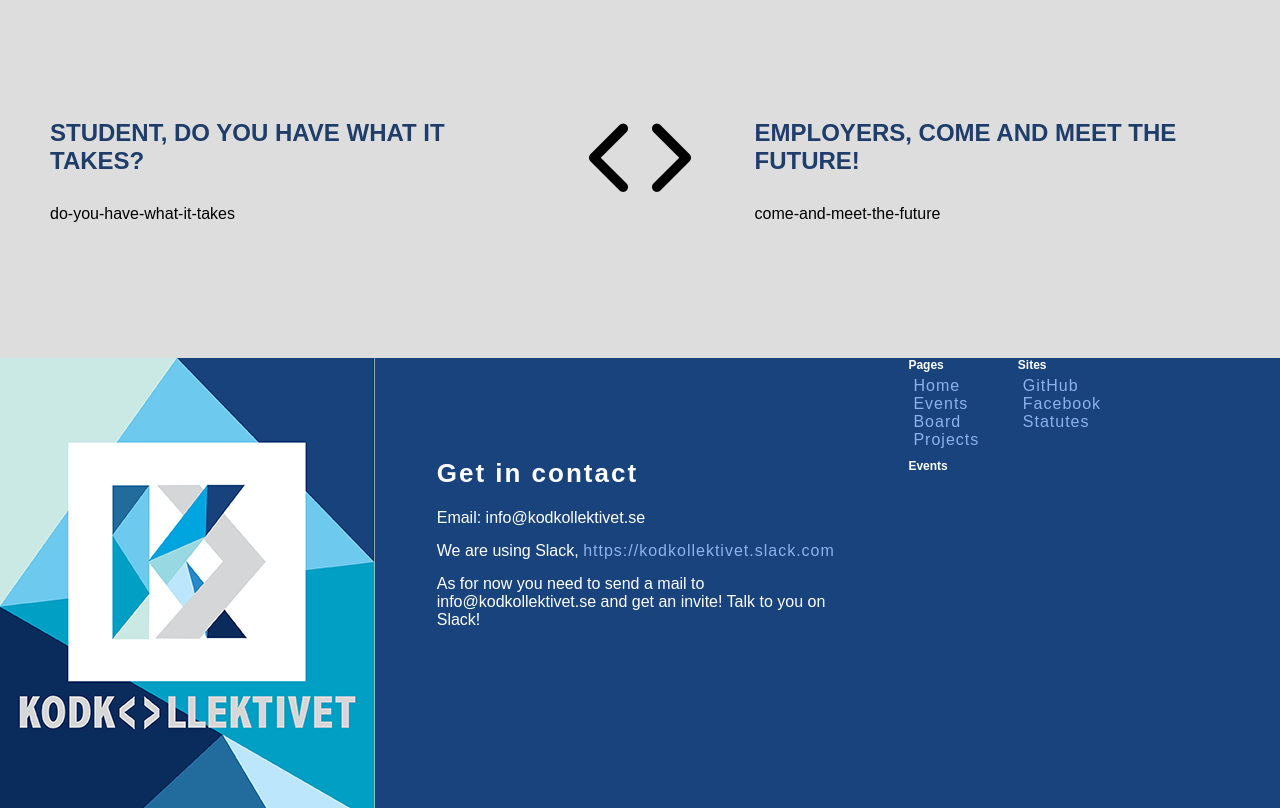
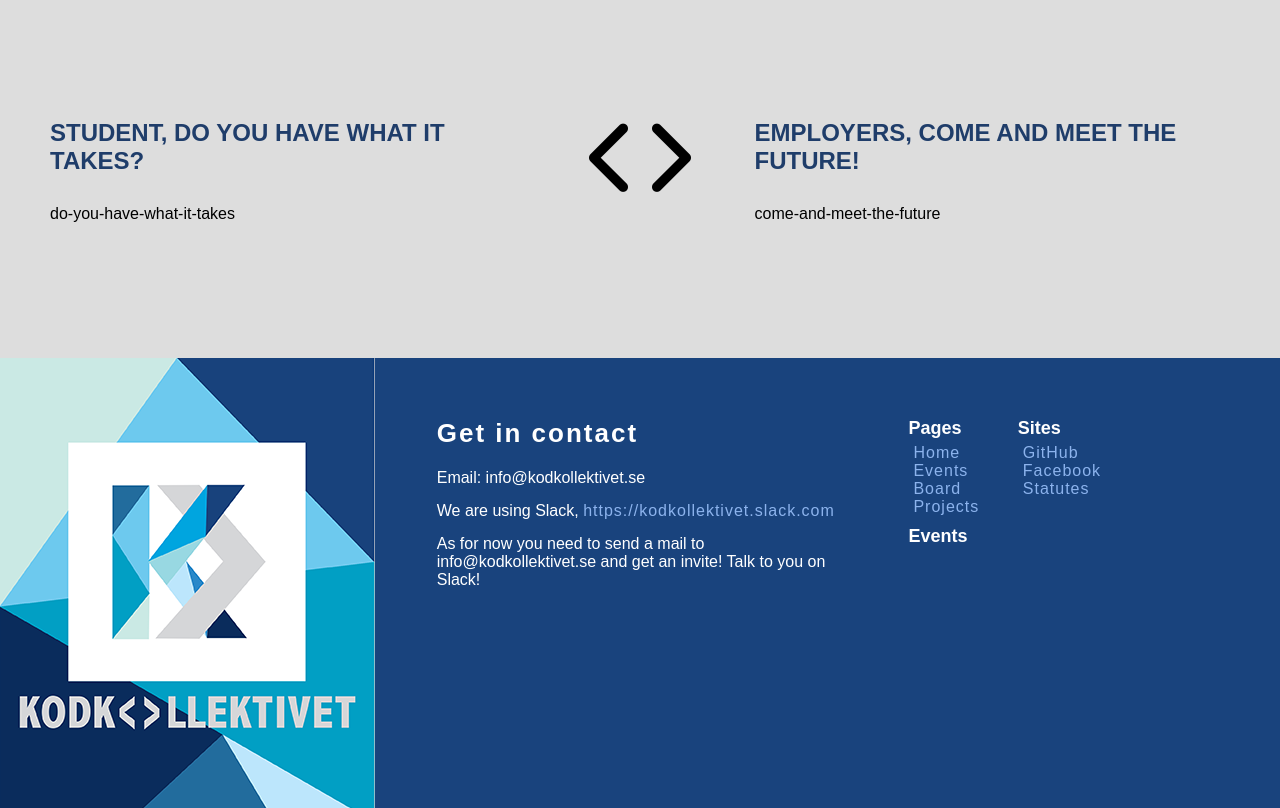
Before and after one commit to Kodkollektivet/kodkollektivet.se, a Django app: page /en/ in a window 1280 px wide. Shown: the part 781-1589 px from the top of the page. Run offline with Django 3.2, Linux system fonts and the light colour scheme; data that the repository does not hold is empty; parts of the project's set-up code (start-up, migrations or seed data) failed here and were passed over; some libraries are stand-ins or nearby versions.

Commit message:
forgot main.css

```diff
--- a/static/css/main.css
+++ b/static/css/main.css
@@ -1,5 +1,5 @@
 @import url("https://fonts.googleapis.com/css?family=Poppins:300,700");
-/* line 2, ../../../../../.rvm/gems/ruby-2.4.0/gems/neat-compass-1.6.0/stylesheets/neat/grid/_grid.scss */
+/* line 2, ../../../../../../../Ruby25-x64/lib/ruby/gems/2.5.0/gems/neat-compass-1.6.0/stylesheets/neat/grid/_grid.scss */
 * {
   -webkit-box-sizing: border-box;
   -moz-box-sizing: border-box;
@@ -36,7 +36,7 @@ main .what-is {
 main .what-is h2 {
   font-size: 36px;
 }
-/* line 15, ../../../../../.rvm/gems/ruby-2.4.0/gems/bourbon-compass-4.0.2/stylesheets/bourbon/addons/_clearfix.scss */
+/* line 15, ../../../../../../../Ruby25-x64/lib/ruby/gems/2.5.0/gems/bourbon-compass-4.0.2/stylesheets/bourbon/addons/_clearfix.scss */
 main .what-is:after {
   content: "";
   display: table;
@@ -49,7 +49,7 @@ main .what-is img {
   margin-right: 2.35765%;
   width: 48.82117%;
 }
-/* line 38, ../../../../../.rvm/gems/ruby-2.4.0/gems/neat-compass-1.6.0/stylesheets/neat/grid/_span-columns.scss */
+/* line 38, ../../../../../../../Ruby25-x64/lib/ruby/gems/2.5.0/gems/neat-compass-1.6.0/stylesheets/neat/grid/_span-columns.scss */
 main .what-is img:last-child {
   margin-right: 0;
 }
@@ -61,7 +61,7 @@ main .what-is .split {
   width: 6.17215%;
   text-align: right;
 }
-/* line 38, ../../../../../.rvm/gems/ruby-2.4.0/gems/neat-compass-1.6.0/stylesheets/neat/grid/_span-columns.scss */
+/* line 38, ../../../../../../../Ruby25-x64/lib/ruby/gems/2.5.0/gems/neat-compass-1.6.0/stylesheets/neat/grid/_span-columns.scss */
 main .what-is .split:last-child {
   margin-right: 0;
 }
@@ -83,7 +83,7 @@ main .what-is article {
   width: 40.29137%;
   padding-right: 50px;
 }
-/* line 38, ../../../../../.rvm/gems/ruby-2.4.0/gems/neat-compass-1.6.0/stylesheets/neat/grid/_span-columns.scss */
+/* line 38, ../../../../../../../Ruby25-x64/lib/ruby/gems/2.5.0/gems/neat-compass-1.6.0/stylesheets/neat/grid/_span-columns.scss */
 main .what-is article:last-child {
   margin-right: 0;
 }
@@ -114,7 +114,7 @@ main .what-is article p:first-of-type {
     width: 48.82117%;
     padding-right: 10px;
   }
-  /* line 38, ../../../../../.rvm/gems/ruby-2.4.0/gems/neat-compass-1.6.0/stylesheets/neat/grid/_span-columns.scss */
+  /* line 38, ../../../../../../../Ruby25-x64/lib/ruby/gems/2.5.0/gems/neat-compass-1.6.0/stylesheets/neat/grid/_span-columns.scss */
   main .what-is article:last-child {
     margin-right: 0;
   }
@@ -127,7 +127,7 @@ main .student-company {
   background-color: #DDD;
   padding: 120px 50px;
 }
-/* line 15, ../../../../../.rvm/gems/ruby-2.4.0/gems/bourbon-compass-4.0.2/stylesheets/bourbon/addons/_clearfix.scss */
+/* line 15, ../../../../../../../Ruby25-x64/lib/ruby/gems/2.5.0/gems/bourbon-compass-4.0.2/stylesheets/bourbon/addons/_clearfix.scss */
 main .student-company:after {
   content: "";
   display: table;
@@ -154,7 +154,7 @@ main .student-company .student {
   margin-right: 2.35765%;
   width: 40.29137%;
 }
-/* line 38, ../../../../../.rvm/gems/ruby-2.4.0/gems/neat-compass-1.6.0/stylesheets/neat/grid/_span-columns.scss */
+/* line 38, ../../../../../../../Ruby25-x64/lib/ruby/gems/2.5.0/gems/neat-compass-1.6.0/stylesheets/neat/grid/_span-columns.scss */
 main .student-company .student:last-child {
   margin-right: 0;
 }
@@ -166,7 +166,7 @@ main .student-company .split {
   width: 14.70196%;
   text-align: center;
 }
-/* line 38, ../../../../../.rvm/gems/ruby-2.4.0/gems/neat-compass-1.6.0/stylesheets/neat/grid/_span-columns.scss */
+/* line 38, ../../../../../../../Ruby25-x64/lib/ruby/gems/2.5.0/gems/neat-compass-1.6.0/stylesheets/neat/grid/_span-columns.scss */
 main .student-company .split:last-child {
   margin-right: 0;
 }
@@ -187,7 +187,7 @@ main .student-company .company {
   margin-right: 2.35765%;
   width: 40.29137%;
 }
-/* line 38, ../../../../../.rvm/gems/ruby-2.4.0/gems/neat-compass-1.6.0/stylesheets/neat/grid/_span-columns.scss */
+/* line 38, ../../../../../../../Ruby25-x64/lib/ruby/gems/2.5.0/gems/neat-compass-1.6.0/stylesheets/neat/grid/_span-columns.scss */
 main .student-company .company:last-child {
   margin-right: 0;
 }
@@ -199,7 +199,7 @@ main .student-company .company:last-child {
   margin-right: auto;
   padding: 50px;
 }
-/* line 15, ../../../../../.rvm/gems/ruby-2.4.0/gems/bourbon-compass-4.0.2/stylesheets/bourbon/addons/_clearfix.scss */
+/* line 15, ../../../../../../../Ruby25-x64/lib/ruby/gems/2.5.0/gems/bourbon-compass-4.0.2/stylesheets/bourbon/addons/_clearfix.scss */
 .projects:after {
   content: "";
   display: table;
@@ -216,7 +216,7 @@ main .student-company .company:last-child {
   margin-right: 2.35765%;
   width: 48.82117%;
 }
-/* line 38, ../../../../../.rvm/gems/ruby-2.4.0/gems/neat-compass-1.6.0/stylesheets/neat/grid/_span-columns.scss */
+/* line 38, ../../../../../../../Ruby25-x64/lib/ruby/gems/2.5.0/gems/neat-compass-1.6.0/stylesheets/neat/grid/_span-columns.scss */
 .projects .creating:last-child {
   margin-right: 0;
 }
@@ -241,7 +241,7 @@ main .student-company .company:last-child {
   margin-right: 2.35765%;
   width: 48.82117%;
 }
-/* line 38, ../../../../../.rvm/gems/ruby-2.4.0/gems/neat-compass-1.6.0/stylesheets/neat/grid/_span-columns.scss */
+/* line 38, ../../../../../../../Ruby25-x64/lib/ruby/gems/2.5.0/gems/neat-compass-1.6.0/stylesheets/neat/grid/_span-columns.scss */
 .projects .services-apps:last-child {
   margin-right: 0;
 }
@@ -304,12 +304,12 @@ a {
   letter-spacing: 1px;
 }
 /* line 129, compass/sass/_base.sass */
+a:visited {
+  color: #8CB3ED;
+}
+/* line 131, compass/sass/_base.sass */
 a:hover {
   color: white;
-}
-/* line 131, compass/sass/_base.sass */
-a:visited {
-  color: #8CB3ED;
 }
 
 /* line 134, compass/sass/_base.sass */
@@ -381,7 +381,7 @@ header {
   position: relative;
   height: 400px;
   padding: 15px;
-  background: url('../img/kk_background2.png?1504446464'), no-repeat;
+  background: url('../img/kk_background2.png?1528903549'), no-repeat;
   -moz-background-size: cover;
   -o-background-size: cover;
   -webkit-background-size: cover;
@@ -515,7 +515,7 @@ footer {
   max-height: 450px;
   overflow: hidden;
 }
-/* line 15, ../../../../../.rvm/gems/ruby-2.4.0/gems/bourbon-compass-4.0.2/stylesheets/bourbon/addons/_clearfix.scss */
+/* line 15, ../../../../../../../Ruby25-x64/lib/ruby/gems/2.5.0/gems/bourbon-compass-4.0.2/stylesheets/bourbon/addons/_clearfix.scss */
 footer:after {
   content: "";
   display: table;
@@ -528,13 +528,13 @@ footer .contact, footer .goto {
   margin-right: 2.35765%;
   width: 31.76157%;
 }
-/* line 38, ../../../../../.rvm/gems/ruby-2.4.0/gems/neat-compass-1.6.0/stylesheets/neat/grid/_span-columns.scss */
+/* line 38, ../../../../../../../Ruby25-x64/lib/ruby/gems/2.5.0/gems/neat-compass-1.6.0/stylesheets/neat/grid/_span-columns.scss */
 footer .contact:last-child, footer .goto:last-child {
   margin-right: 0;
 }
 /* line 9, compass/sass/_footer.sass */
 footer .contact h3, footer .goto h3 {
-  margin: 100px 0 20px 0;
+  margin: 60px 0 20px 0;
   letter-spacing: 2px;
   color: white;
 }
@@ -554,37 +554,41 @@ footer .logo-footer {
   margin-right: 2.35765%;
   width: 31.76157%;
 }
-/* line 38, ../../../../../.rvm/gems/ruby-2.4.0/gems/neat-compass-1.6.0/stylesheets/neat/grid/_span-columns.scss */
+/* line 38, ../../../../../../../Ruby25-x64/lib/ruby/gems/2.5.0/gems/neat-compass-1.6.0/stylesheets/neat/grid/_span-columns.scss */
 footer .logo-footer:last-child {
   margin-right: 0;
 }
-/* line 23, compass/sass/_footer.sass */
+/* line 22, compass/sass/_footer.sass */
+footer .goto {
+  margin-top: 60px;
+}
+/* line 24, compass/sass/_footer.sass */
 footer .goto h3 {
   margin-left: 30px;
 }
-/* line 25, compass/sass/_footer.sass */
+/* line 26, compass/sass/_footer.sass */
 footer .goto div {
   display: inline-block;
   margin: 0 auto;
 }
-/* line 28, compass/sass/_footer.sass */
+/* line 29, compass/sass/_footer.sass */
 footer .goto div .links {
   display: block;
   max-width: 3000px;
   margin-left: auto;
   margin-right: auto;
 }
-/* line 15, ../../../../../.rvm/gems/ruby-2.4.0/gems/bourbon-compass-4.0.2/stylesheets/bourbon/addons/_clearfix.scss */
+/* line 15, ../../../../../../../Ruby25-x64/lib/ruby/gems/2.5.0/gems/bourbon-compass-4.0.2/stylesheets/bourbon/addons/_clearfix.scss */
 footer .goto div .links:after {
   content: "";
   display: table;
   clear: both;
 }
-/* line 31, compass/sass/_footer.sass */
+/* line 32, compass/sass/_footer.sass */
 footer .goto div .links:last-child {
   margin-top: 10px;
 }
-/* line 33, compass/sass/_footer.sass */
+/* line 34, compass/sass/_footer.sass */
 footer .goto div .links ul {
   float: left;
   display: block;
@@ -596,43 +600,55 @@ footer .goto div .links ul {
   font-size: 16px;
   text-align: left;
 }
-/* line 38, ../../../../../.rvm/gems/ruby-2.4.0/gems/neat-compass-1.6.0/stylesheets/neat/grid/_span-columns.scss */
+/* line 38, ../../../../../../../Ruby25-x64/lib/ruby/gems/2.5.0/gems/neat-compass-1.6.0/stylesheets/neat/grid/_span-columns.scss */
 footer .goto div .links ul:last-child {
   margin-right: 0;
 }
-/* line 39, compass/sass/_footer.sass */
+/* line 40, compass/sass/_footer.sass */
 footer .goto div .links ul h4 {
   margin: 0 0 5px -5px;
   color: white;
-  font-size: 12px;
+  font-size: 18px;
+}
+/* line 45, compass/sass/_footer.sass */
+footer .goto div .links ul.event-links {
+  width: 100%;
+  max-width: 300px;
+}
+/* line 48, compass/sass/_footer.sass */
+footer .goto div .links ul.event-links li {
+  white-space: nowrap;
+  text-overflow: ellipsis;
+  overflow: hidden;
+  margin-bottom: 5px;
 }
 @media screen and (max-width: 1135px) {
   /* line 1, compass/sass/_footer.sass */
   footer {
     padding: 0 50px 50px 50px;
   }
-  /* line 46, compass/sass/_footer.sass */
+  /* line 56, compass/sass/_footer.sass */
   footer .logo-footer {
     display: none;
   }
-  /* line 48, compass/sass/_footer.sass */
+  /* line 58, compass/sass/_footer.sass */
   footer .contact, footer .goto {
     float: left;
     display: block;
     margin-right: 2.35765%;
     width: 48.82117%;
   }
-  /* line 38, ../../../../../.rvm/gems/ruby-2.4.0/gems/neat-compass-1.6.0/stylesheets/neat/grid/_span-columns.scss */
+  /* line 38, ../../../../../../../Ruby25-x64/lib/ruby/gems/2.5.0/gems/neat-compass-1.6.0/stylesheets/neat/grid/_span-columns.scss */
   footer .contact:last-child, footer .goto:last-child {
     margin-right: 0;
   }
-  /* line 50, compass/sass/_footer.sass */
+  /* line 60, compass/sass/_footer.sass */
   footer .contact:not(:first-child), footer .goto:not(:first-child) {
-    margin-top: 30px;
+    margin-top: 40px;
   }
-  /* line 52, compass/sass/_footer.sass */
+  /* line 62, compass/sass/_footer.sass */
   footer .contact h3, footer .goto h3 {
-    margin: 50px;
+    margin: 0 0 50px 0;
     text-align: center;
   }
 }
@@ -649,7 +665,7 @@ footer .goto div .links ul h4 {
 .events .new-events h2, .events .new-events h3, .events .new-events h4 {
   text-align: center;
 }
-/* line 15, ../../../../../.rvm/gems/ruby-2.4.0/gems/bourbon-compass-4.0.2/stylesheets/bourbon/addons/_clearfix.scss */
+/* line 15, ../../../../../../../Ruby25-x64/lib/ruby/gems/2.5.0/gems/bourbon-compass-4.0.2/stylesheets/bourbon/addons/_clearfix.scss */
 .events .new-events:after {
   content: "";
   display: table;
@@ -663,7 +679,7 @@ footer .goto div .links ul h4 {
   width: 48.82117%;
   padding: 0 50px;
 }
-/* line 38, ../../../../../.rvm/gems/ruby-2.4.0/gems/neat-compass-1.6.0/stylesheets/neat/grid/_span-columns.scss */
+/* line 38, ../../../../../../../Ruby25-x64/lib/ruby/gems/2.5.0/gems/neat-compass-1.6.0/stylesheets/neat/grid/_span-columns.scss */
 .events .new-events .next-event:last-child {
   margin-right: 0;
 }
@@ -703,7 +719,7 @@ footer .goto div .links ul h4 {
   margin-right: 2.35765%;
   width: 48.82117%;
 }
-/* line 38, ../../../../../.rvm/gems/ruby-2.4.0/gems/neat-compass-1.6.0/stylesheets/neat/grid/_span-columns.scss */
+/* line 38, ../../../../../../../Ruby25-x64/lib/ruby/gems/2.5.0/gems/neat-compass-1.6.0/stylesheets/neat/grid/_span-columns.scss */
 .events .new-events .upcoming-events:last-child {
   margin-right: 0;
 }
```
